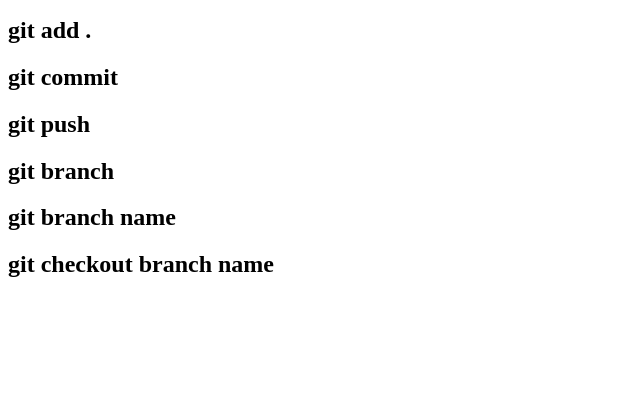
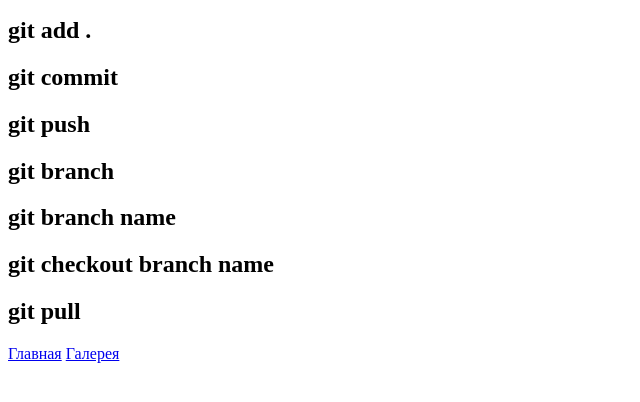
Before and after one commit to VolodymyrZazuliak/lesson18, a plain HTML site: page index.html in a window 1280 px wide. Shown: the part 110-512 px from the top of the page, without its empty margins (0-640 px from the left). Drawn offline with Linux system fonts and the light colour scheme.

Commit message:
correction code index.html and gallery.html

```diff
--- a/index.html
+++ b/index.html
@@ -15,8 +15,12 @@
     <h2>git branch</h2>
     <h2>git branch name</h2>
     <h2>git checkout branch name</h2>
+    <h2>git pull</h2>
 
-
+    <nav>
+        <a href="index.html">Главная</a>
+        <a href="gallery.html">Галерея</a>
+      </nav>
 
 </body>
 </html>
```
Also changed, not shown: gallery.html (+1 -1 lines).
